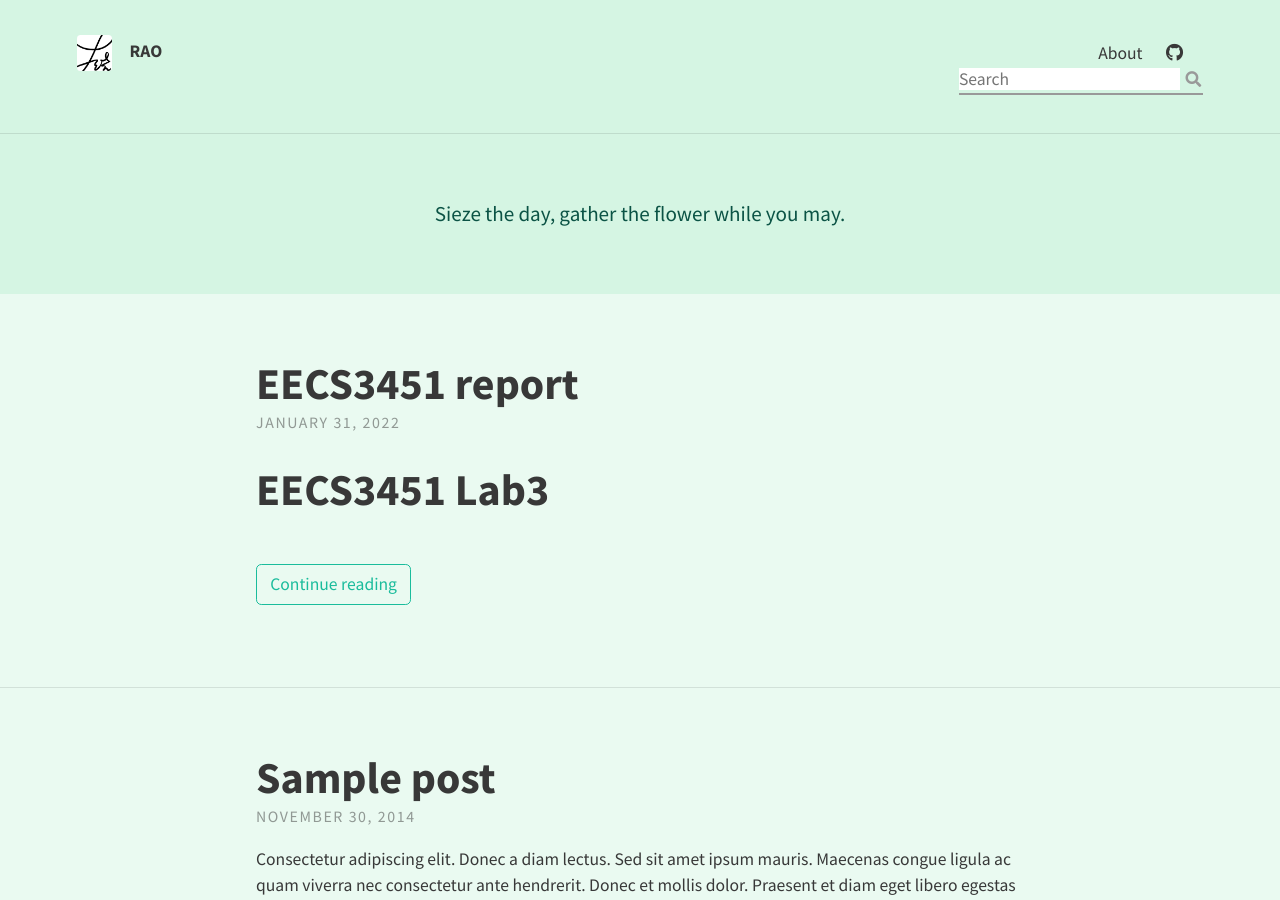
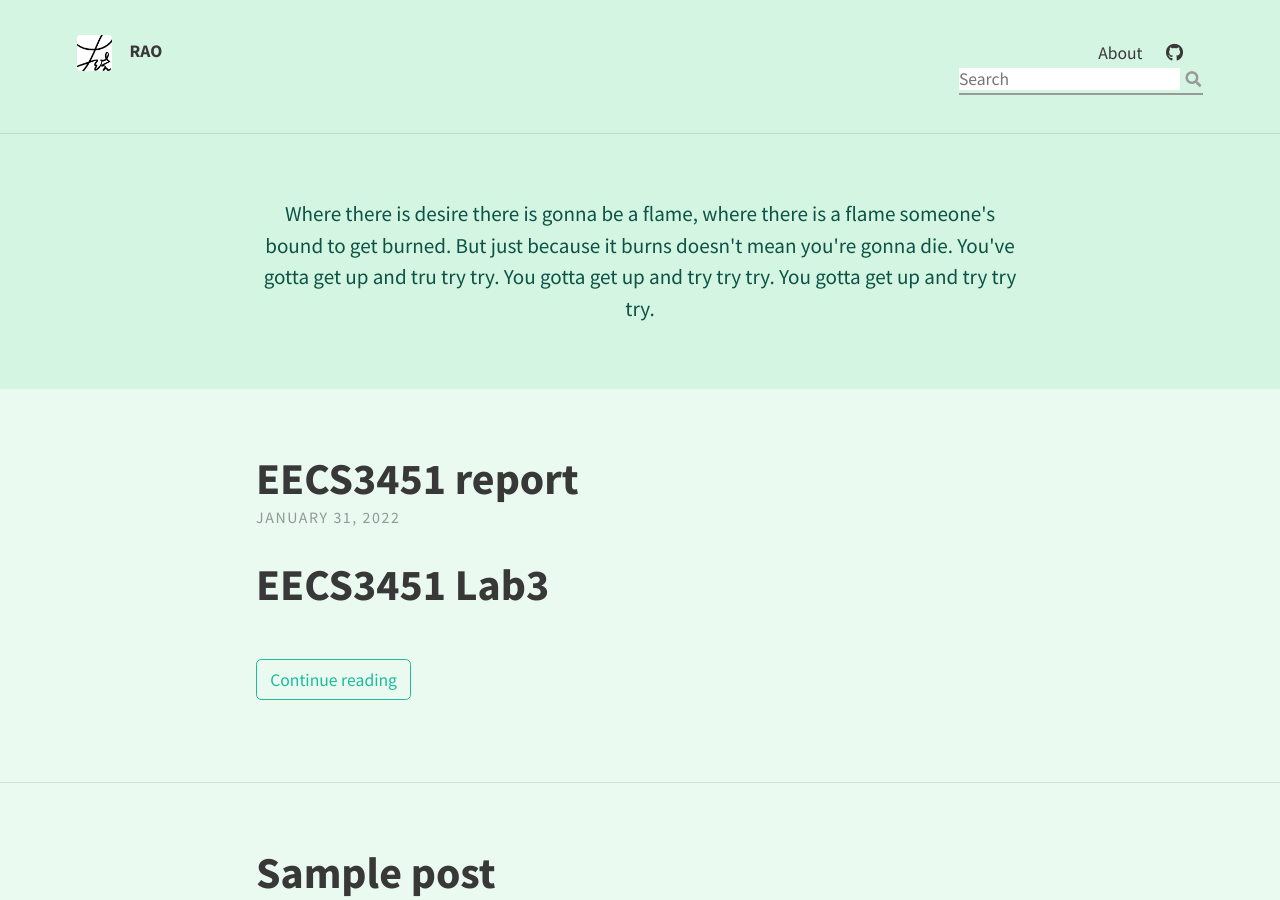
Before and after one commit to rynLu76/rynLu76.github.io, a Jekyll site: the page built from index.html, in a window 1280 px wide and 900 px high. Built offline with Jekyll 4.4.1, drawn with Linux system fonts in a browser that asks for light colours; nearby versions of some CDN libraries; the list of posts is cut into pages by our own code.

Commit message:
Update _config.yml

```diff
--- a/_config.yml
+++ b/_config.yml
@@ -13,7 +13,7 @@ theme_settings:
 
   # Header and footer text
   header_text: >
-     <p>Sieze the day, gather the flower while you may.</p>
+     <p>Where there is desire there is gonna be a flame, where there is a flame someone's bound to get burned. But just because it burns doesn't mean you're gonna die. You've gotta get up and tru try try. You gotta get up and try try try. You gotta get up and try try try.</p>
 
   header_text_feature_image:
   footer_text: >
```
